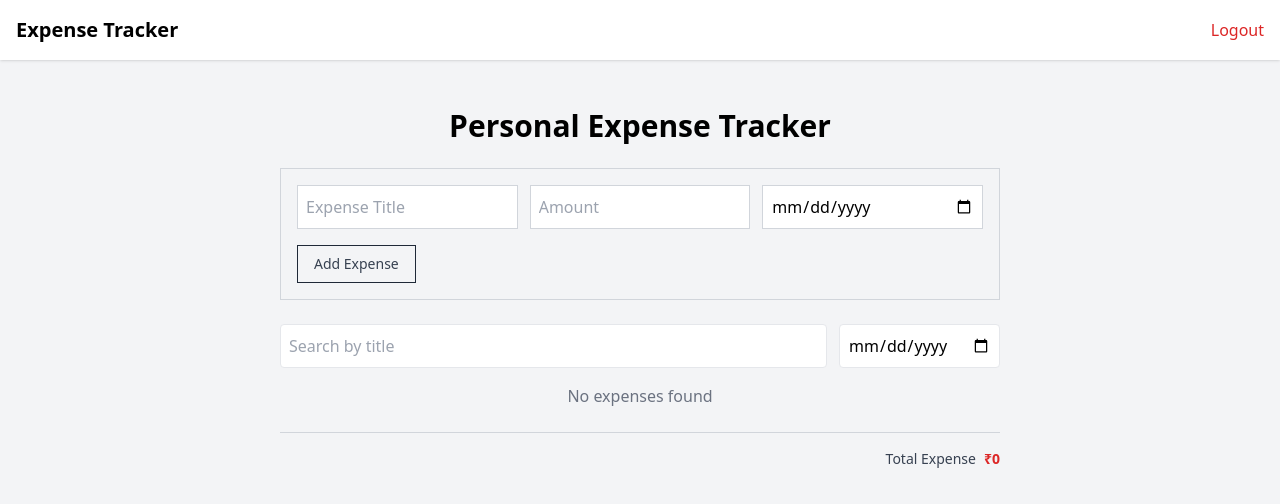
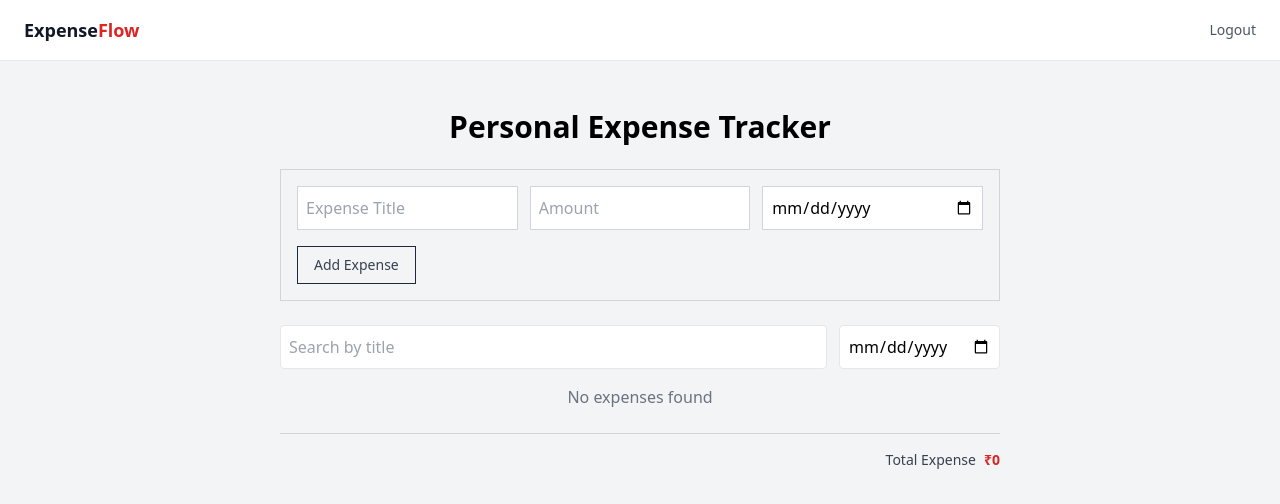
Before and after one commit to Nitesh-N-D/My-Web-Experiments, a React (Vite) app in the folder Expense Tracker/: page /dashboard in a window 1280 px wide. Shown: the top 504 px of the page. Built offline with nearby package versions, Linux system fonts and the light colour scheme; sample sign-in values are in the browser's storage.

Commit message:
Update Dashboard.jsx

```diff
--- a/Expense Tracker/src/pages/Dashboard.jsx
+++ b/Expense Tracker/src/pages/Dashboard.jsx
@@ -10,21 +10,29 @@ function Dashboard() {
   }
 
  return (
-    <div>
+  <div className="min-h-screen bg-gray-100">
 
-      <div className="flex justify-between items-center p-4 bg-white shadow mb-6">
-        <h2 className="text-xl font-bold">Expense Tracker</h2>
+
+    <div className="flex justify-between items-center px-6 py-4 bg-white border-b border-gray-200">
+
+
+      <h2 className="text-lg font-semibold text-gray-900">
+        Expense<span className="text-red-600">Flow</span>
+      </h2>
+
 
       <button
         onClick={handleLogout}
-          className="text-red-600 font-medium hover:underline"
+        className="text-sm text-gray-600 hover:text-red-600 transition"
       >
         Logout
       </button>
     </div>
 
 
+    <div className="max-w-4xl mx-auto p-6">
       <App />
+    </div>
   </div>
 );
 }
```
Lines whose indentation alone changed are shown as unchanged.
